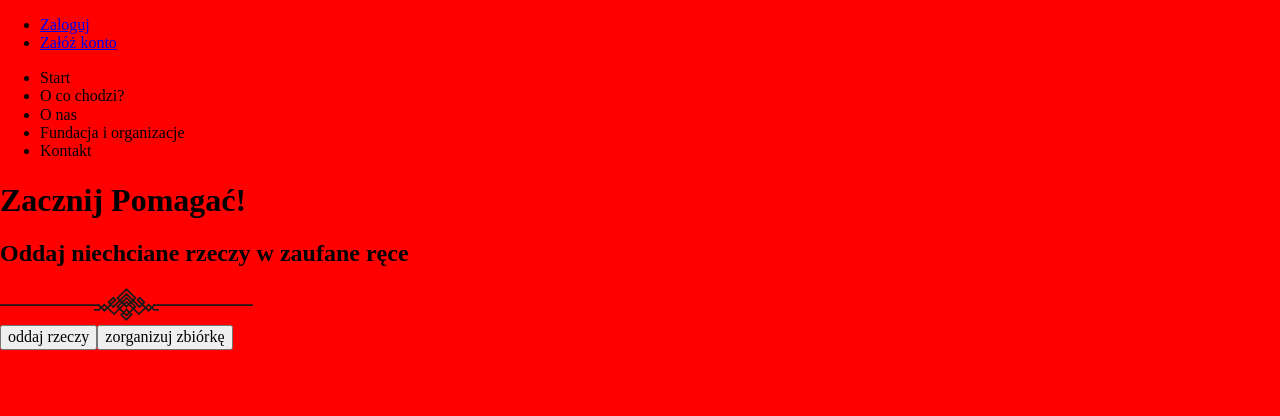
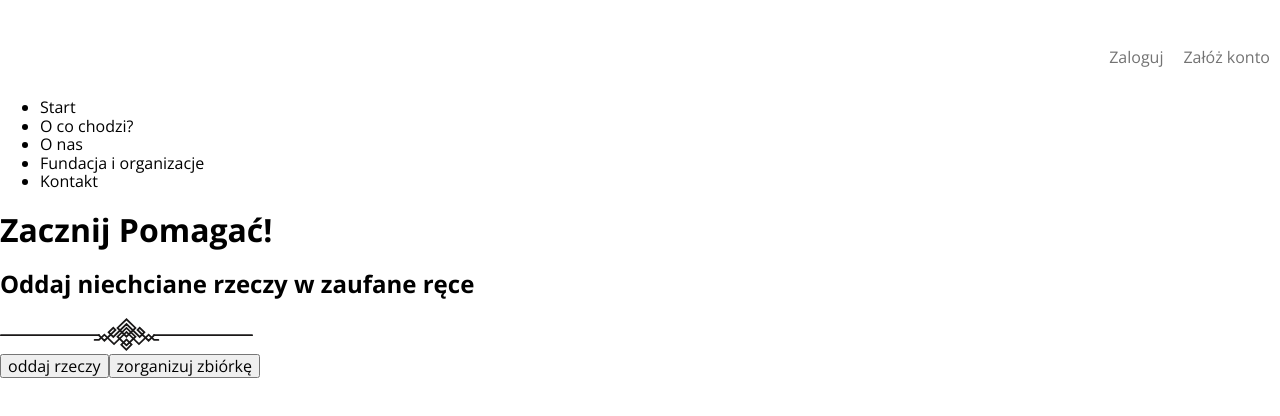
Before and after one commit to pdziobek/put-in-good-hands, a React (Create React App) app: page / in a window 1280 px wide. Shown: the top 416 px of the page. Built offline with nearby package versions, Linux system fonts and the light colour scheme.

Commit message:
NavbarLogin styles

```diff
--- a/src/components/home/01HomeHeader/HomeHeader.js
+++ b/src/components/home/01HomeHeader/HomeHeader.js
@@ -6,10 +6,7 @@ import './style.scss';
 export default function HomeHeader() {
     return (
         <header>
-                <div>
-                    {/*<img src={heroImage}/>*/}
-                </div>
-
+                <div className='left-home-header'/>
 
                 <div>
                     <h1>Zacznij Pomagać!</h1>
--- a/src/components/home/01HomeHeader/style.scss
+++ b/src/components/home/01HomeHeader/style.scss
@@ -0,0 +1,10 @@
+header {
+
+  //.left-home-header{
+  //  background-image: url('../../../assets/Home-Hero-Image.jpg');
+  //
+  //}
+
+
+
+}
--- a/src/components/navigation/Navbar.js
+++ b/src/components/navigation/Navbar.js
@@ -1,6 +1,7 @@
 import React from "react";
 import NavbarLogin from "./NavbarLogin";
-import {Link} from "react-scroll";
+import { Link, animateScroll as scroll } from "react-scroll";
+import './style.scss';
 
 export default function Navbar() {
     return (
--- a/src/components/navigation/NavbarLogin.js
+++ b/src/components/navigation/NavbarLogin.js
@@ -1,13 +1,14 @@
 import React from "react";
 import {Link} from "react-router-dom";
+import './style.scss';
 
 
 export default function Navbar() {
     return (
-        <nav className='login'>
-            <ul>
-                <li><Link to="/login">Zaloguj</Link></li>
-                <li><Link to="/register">Załóż konto</Link></li>
+        <nav className='login-nav'>
+            <ul className='login-list'>
+                <li><Link className='login-list-item' to="/login">Zaloguj</Link></li>
+                <li><Link className='login-list-item' to="/register">Załóż konto</Link></li>
             </ul>
         </nav>
     )
--- /dev/null
+++ b/src/components/navigation/style.scss
@@ -0,0 +1,22 @@
+//LOGIN NAVBAR
+.login-nav {
+  margin-top: 2em;
+  display: flex;
+  justify-content: flex-end;
+
+.login-list {
+    display: flex;
+    list-style: none;
+
+    .login-list-item {
+      text-decoration: none;
+      color: var(--side-txt);
+      padding: 10px;
+    }
+    .login-list-item:hover {
+      border: 1px var(--accent1) solid;
+    }
+  }
+}
+
+//NAVIGATION NAVBAR
--- a/src/scss/settings/_colors.scss
+++ b/src/scss/settings/_colors.scss
@@ -1,7 +1,7 @@
 :root {
-  --color1: #F0F1F1;
-  --color2: #5E5322;
-  --color3: #FAD648;
-  --color4: #737373;
-  --color5: #3C3C3C;
+  --sections: #F0F1F1;
+  --accent1: #FAD648;
+  --accent2: #5E5322;
+  --side-txt: #737373;
+  --main-txt: #3C3C3C;
 }
--- a/src/style.scss
+++ b/src/style.scss
@@ -1,3 +1,3 @@
 body {
-  background-color: red;
+  font-family: var(--font-base);
 }
```
